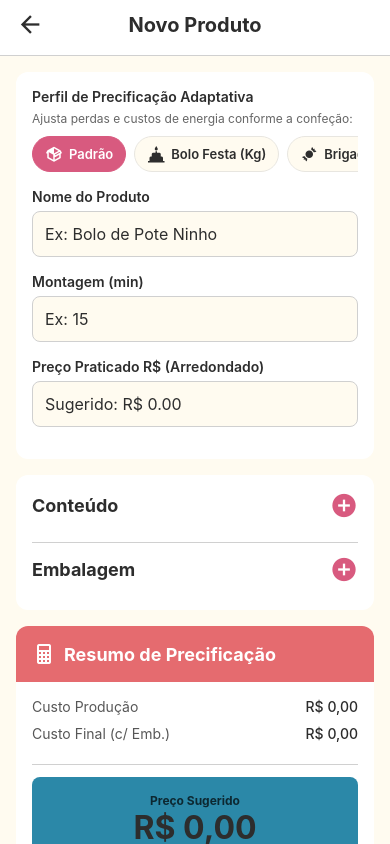
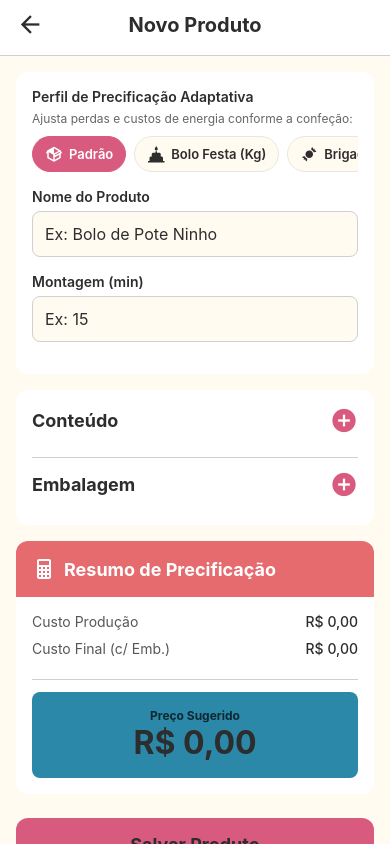
Before and after one commit to MaelBG/TesteRafaComeDocura, a React Native app: screen /CreateProduct in a window 390 px wide. Built offline with nearby package versions, Linux system fonts and the light colour scheme.

Commit message:
refactor(pricing): ajusta ux para focar 100% no preco recomendado automatico

```diff
--- a/src/screens/CreateProductScreen.tsx
+++ b/src/screens/CreateProductScreen.tsx
@@ -308,19 +308,12 @@ export default function CreateProductScreen() {
               )}
             </View>
 
-            <View style={{ flexDirection: 'row', gap: 10 }}>
-              <View style={{ flex: 1 }}>
-                <Text style={styles.label}>Preço Praticado R$ (Arredondado)</Text>
-                <TextInput style={styles.input} placeholder={`Sugerido: R$ ${suggestedPrice.toFixed(2)}`} keyboardType="numeric" value={actualSellingPrice} onChangeText={(val) => setActualSellingPrice(val.replace(',', '.'))} />
+            {pricingProfile === 'bolo_festa' && (
+              <View style={{ marginBottom: 16 }}>
+                <Text style={styles.label}>Peso Estimado (Kg)</Text>
+                <TextInput style={styles.input} placeholder="Ex: 1.5" keyboardType="numeric" value={targetWeightKg} onChangeText={(val) => setTargetWeightKg(val.replace(',', '.'))} />
               </View>
-
-              {pricingProfile === 'bolo_festa' && (
-                <View style={{ flex: 1 }}>
-                  <Text style={styles.label}>Peso Estimado (Kg)</Text>
-                  <TextInput style={styles.input} placeholder="Ex: 1.5" keyboardType="numeric" value={targetWeightKg} onChangeText={(val) => setTargetWeightKg(val.replace(',', '.'))} />
-                </View>
-              )}
-            </View>
+            )}
           </View>
 
           <View style={styles.card}>
--- a/src/screens/ProductsScreen.tsx
+++ b/src/screens/ProductsScreen.tsx
@@ -52,7 +52,7 @@ export default function ProductsScreen() {
     const totalCost = getProductUnitCost(item) || 0;
     const productionCost = getProductProductionCost(item) || 0;
     const suggestedPrice = getSuggestedPrice(item) || 0;
-    const actualData = getActualMarginAndProfit(item);
+    const profit = suggestedPrice - totalCost;
     const badge = getProfileBadgeInfo(item.pricingProfile);
     const costPerKg = item.pricingProfile === 'bolo_festa' ? getCostPerKg(item) : 0;
 
@@ -84,29 +84,29 @@ export default function ProductsScreen() {
 
         <View style={styles.costsContainer}>
           <View style={styles.costColumn}>
-            <Text style={styles.costLabel}>Custo Final</Text>
+            <Text style={styles.costLabel}>Custo Produção</Text>
+            <Text style={styles.costValue}>R$ {productionCost.toFixed(2).replace('.', ',')}</Text>
+          </View>
+          <View style={styles.costDivider} />
+          <View style={styles.costColumn}>
+            <Text style={styles.costLabel}>Custo Final (c/ Emb.)</Text>
             <Text style={styles.costValue}>R$ {totalCost.toFixed(2).replace('.', ',')}</Text>
             {costPerKg > 0 && (
               <Text style={styles.costSubValue}>R$ {costPerKg.toFixed(2).replace('.', ',')}/Kg</Text>
             )}
           </View>
-          <View style={styles.costDivider} />
-          <View style={styles.costColumn}>
-            <Text style={styles.costLabel}>Preço Sugerido</Text>
-            <Text style={styles.costValue}>R$ {suggestedPrice.toFixed(2).replace('.', ',')}</Text>
-          </View>
         </View>
 
         <View style={styles.priceContainer}>
           <View style={styles.priceHeader}>
-            <MaterialCommunityIcons name="tag-heart" size={18} color={colors.white} style={{ marginRight: 6 }} />
-            <Text style={styles.priceLabel}>Preço Praticado</Text>
+            <MaterialCommunityIcons name="star-circle" size={18} color={colors.white} style={{ marginRight: 6 }} />
+            <Text style={styles.priceLabel}>Preço Recomendado de Venda</Text>
           </View>
           <View style={styles.priceFooter}>
-            <Text style={styles.priceValue}>R$ {actualData.sellingPrice.toFixed(2).replace('.', ',')}</Text>
+            <Text style={styles.priceValue}>R$ {suggestedPrice.toFixed(2).replace('.', ',')}</Text>
             <View style={styles.profitBadge}>
               <Text style={styles.profitBadgeText}>
-                Lucro: R$ {actualData.profit.toFixed(2).replace('.', ',')} ({actualData.marginPercent.toFixed(0)}%)
+                Lucro Limpo: R$ {profit.toFixed(2).replace('.', ',')} ({settings.profitMarginPercent || 0}%)
               </Text>
             </View>
           </View>
```
